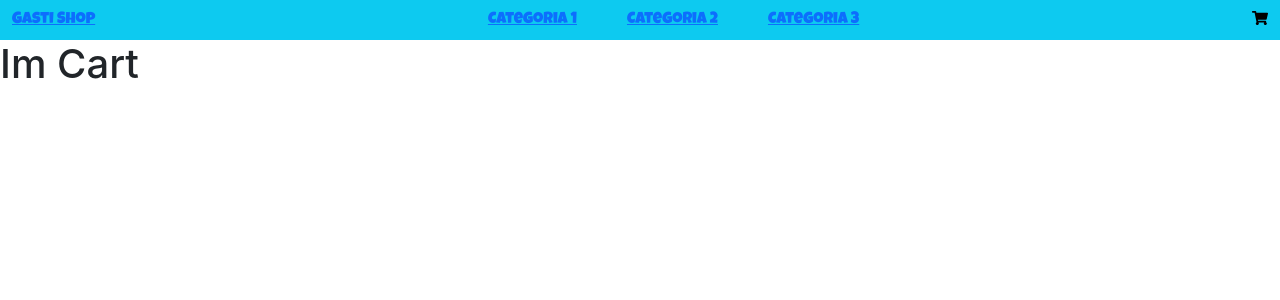
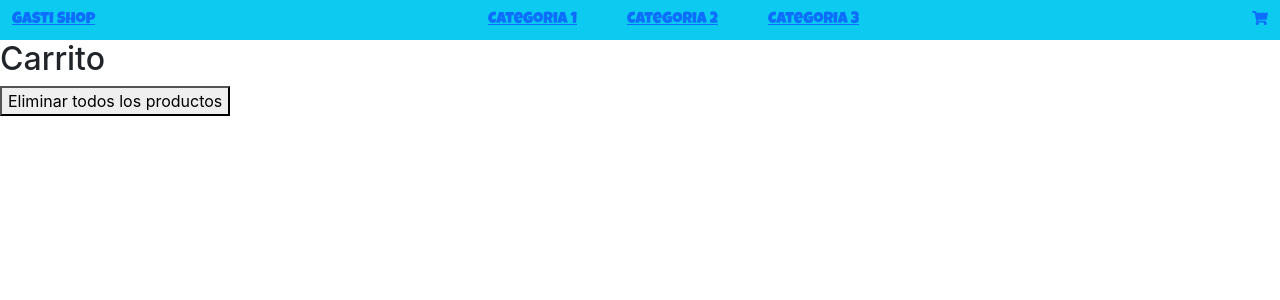
Before and after one commit to gastontorres707/ecomm-gaston-torres, a React (Create React App) app: page /cart in a window 1280 px wide. Shown: the top 300 px of the page. Built offline with nearby package versions, Linux system fonts and the light colour scheme; a web font is replaced by a local one.

Commit message:
CartContext

```diff
--- a/src/App.js
+++ b/src/App.js
@@ -3,9 +3,11 @@ import ItemListContainer from "./components/ItemListContainer";
 import ItemDetailContainer from "./components/ItemDetailContainer";
 import { BrowserRouter, Route, Routes } from "react-router-dom";
 import Cart from "./components/Cart";
+import CartContextProvider from "./components/CartContext";
 
 const App = () => {
   return (
+    <CartContextProvider>
     <BrowserRouter>
       <Navbar/>
       <Routes>
@@ -15,6 +17,7 @@ const App = () => {
         <Route path='/cart' element={<Cart/>}/>
        </Routes>
     </BrowserRouter>
+    </CartContextProvider>
   );
 }
 
--- a/src/components/Cart.js
+++ b/src/components/Cart.js
@@ -1,9 +1,30 @@
-const Cart = () => {
-    return (
+import { useContext } from "react"
+import { CartContext } from "./CartContext";
+const Cart=()=>{
+  const ctx=  useContext(CartContext);
+    return(
         <>
-            <h1>Im Cart</h1>
+        <div className="carts">
+        <div className="cart">
+            <h2> Carrito</h2>
+            <table className="table table-hover m-0 cartCenter">
+        <button onClick={ctx.clear}>Eliminar todos los productos</button>
+        {
+            ctx.cartList.map(producto=>
+                 <div className="cartItem">
+            <tr className="detail" >
+                <td>
+                <img src={producto.img} className="detail-img-top" alt={producto.nombre}/>
+                </td>
+            <td className="detail-title">{producto.title}</td>
+            <td className="detail-text">Precio: {producto.precio}</td>
+            <button onClick={()=>ctx.removeItem(producto.id)}>Eliminar producto</button></tr> </div>)
+            }
+         </table>
+        </div>
+         </div>
+
         </>
-    );
+    )
 }
-
-export default Cart;
+export default Cart
--- a/src/components/ItemDetail.js
+++ b/src/components/ItemDetail.js
@@ -2,13 +2,17 @@ import React from "react";
 import ItemCount from "./ItemCount.js"
 import { Link } from "react-router-dom"
 import { useState } from 'react'
+import { useContext } from "react";
+import { CartContext } from "./CartContext";
 
 const ItemDetail = ({producto}) => {
     const [countItem,setItemCount]= useState(0);
+    const ctx = useContext(CartContext);
 
-    const onAdd=(count)=>{
+    const onAdd=(qty)=>{
         alert('Has seleccionado' + " productos.")
-        setItemCount(count)
+        setItemCount(qty);
+        ctx.addItem(producto, qty);
     }
     return(
 
--- a/src/components/Navbar.js
+++ b/src/components/Navbar.js
@@ -23,7 +23,7 @@ const Navbar = () => {
           </ul>
         </div>
         <div class="justify-content-right" >
-          <FaShoppingCart/>
+          <Link to="/Cart"><FaShoppingCart/></Link>
         </div>
       </div>
     </nav>
--- a/src/components/cartContext.js
+++ b/src/components/cartContext.js
@@ -1,15 +1,38 @@
 import { createContext, useState } from "react";
 
-export const CartContext=createContext();
+export const CartContext = createContext();
 
-const CartContextProvider=()=>{
-    const [cartList,setCartList]= useState(['hola'])
-    const addItem=(producto,qty)=>{
-        setCartList([producto])
+const CartContextProvider=({ children })=>{
+    const [cartList, setCartList] = useState([])
+
+    const isInCart=(id)=>{
+        return cartList.find(producto=> (producto.id ===id))? true:false;
+   }
+
+
+    const addItem=(prod,qty)=>{
+    if(isInCart(prod.id)){
+             setCartList(cartList.map(producto=>{
+                return producto.id ===prod.id ? {...producto,qty: producto.qty+qty}:producto
+                }));
+             }else{
+
+                setCartList([...cartList,{...prod,qty}])
+             }
+
+                }
+
+    const clear=()=>{
+        setCartList([])
     }
+    const removeItem=(id)=>{
+       setCartList(cartList.filter(producto=>producto.id!==id))
+    }
+
     return(
-        <CartContext.Provider value={cartList}>
+        <CartContext.Provider value={{cartList,addItem,isInCart,removeItem,clear}}>
+            { children }
         </CartContext.Provider>
-    )
+    );
 }
-export default CartContextProvider
+export default CartContextProvider;
```
Lines whose indentation alone changed are shown as unchanged.
